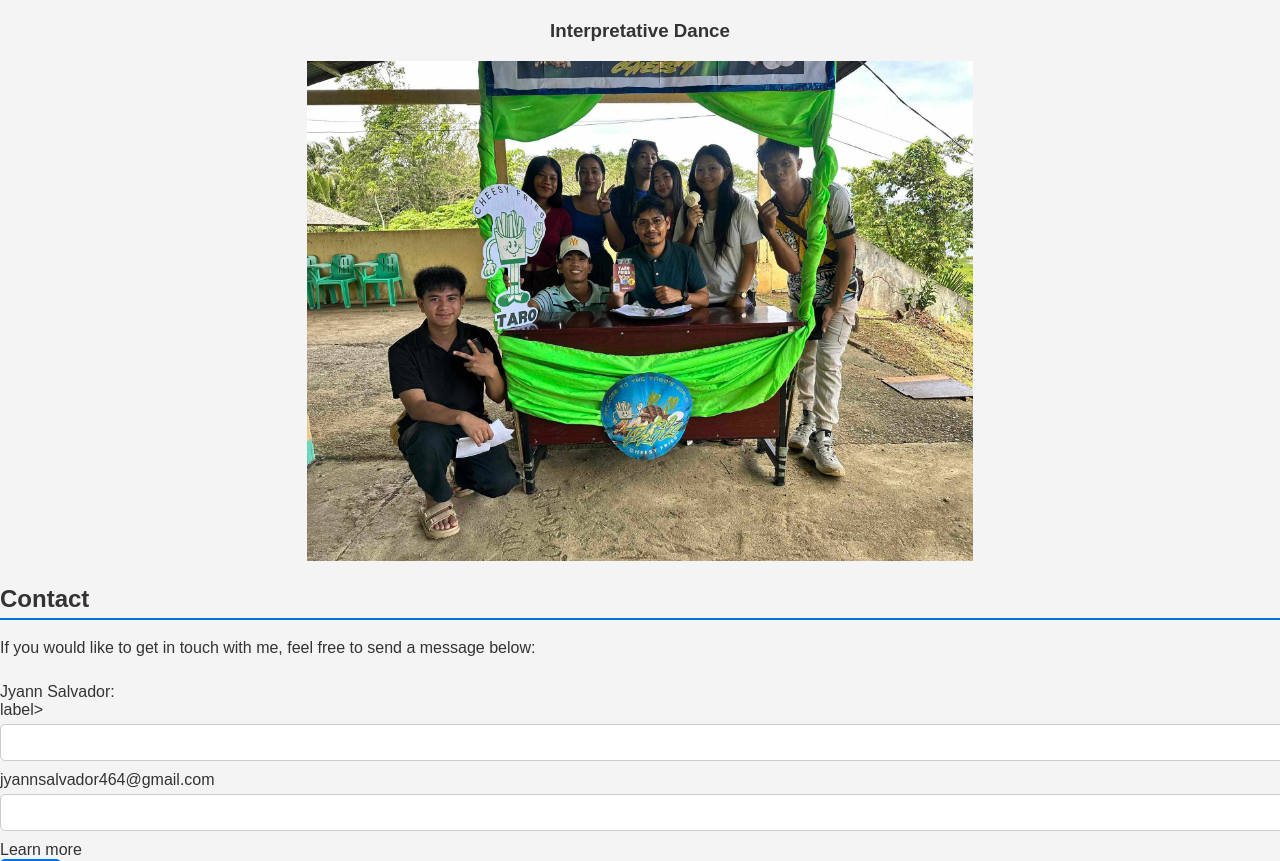
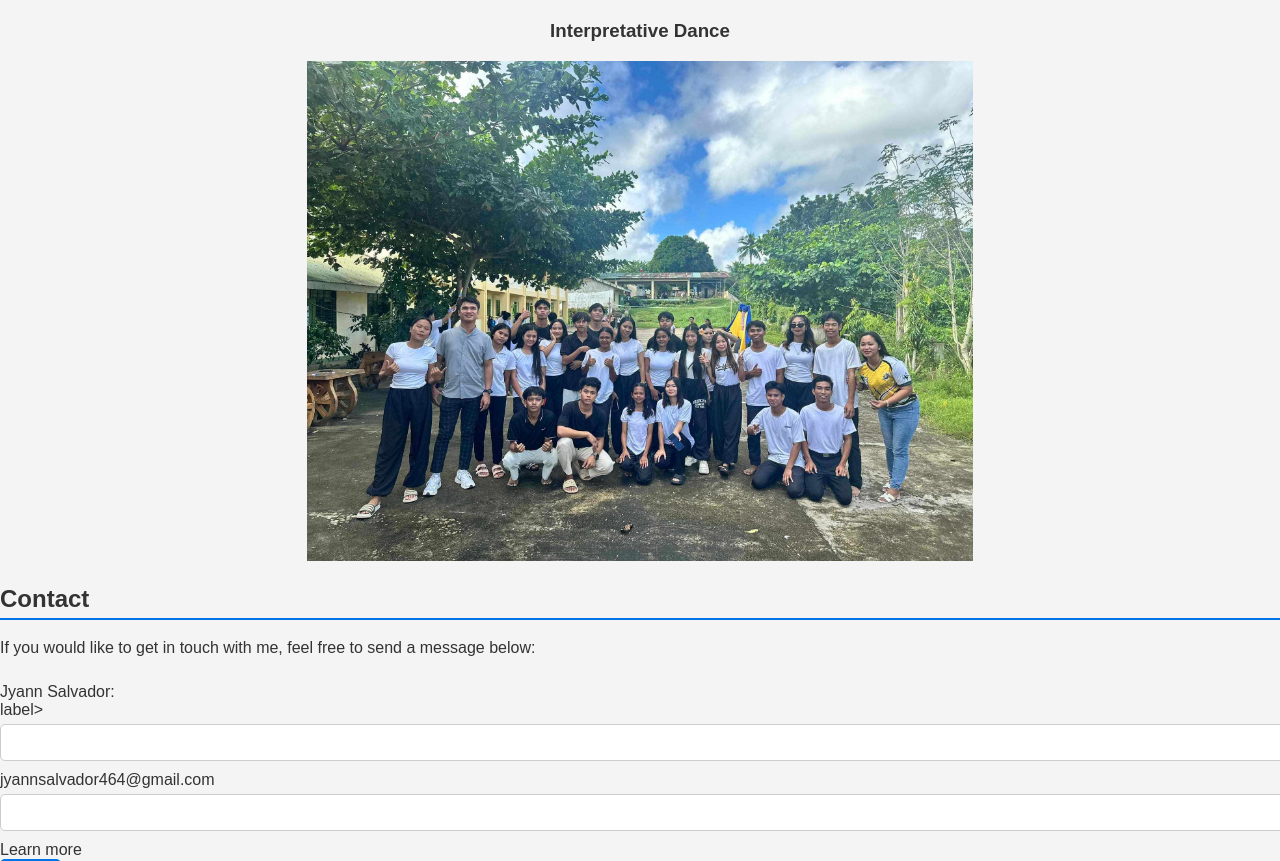
Before and after one commit to jyann1122/jyannsalvador, a plain HTML site: page index.html in a window 1280 px wide. Shown: the part 2317-3178 px from the top of the page. Drawn offline with Linux system fonts and the light colour scheme.

Commit message:
Update index.html

```diff
--- a/index.html
+++ b/index.html
@@ -61,7 +61,7 @@
  <center><h3>Food Fair</h3></center>
  <center><img src="pic2.jpg" alt="food fair" with="600" height="500"></center>
  <center><h3>Interpretative Dance</h3></center>
- <center><img src="pic2.jpg" alt="interpretative dance" with="600" height="500"></center>
+ <center><img src="pic3.jpg" alt="interpretative dance" with="600" height="500"></center>
 </section>
 
 
```
